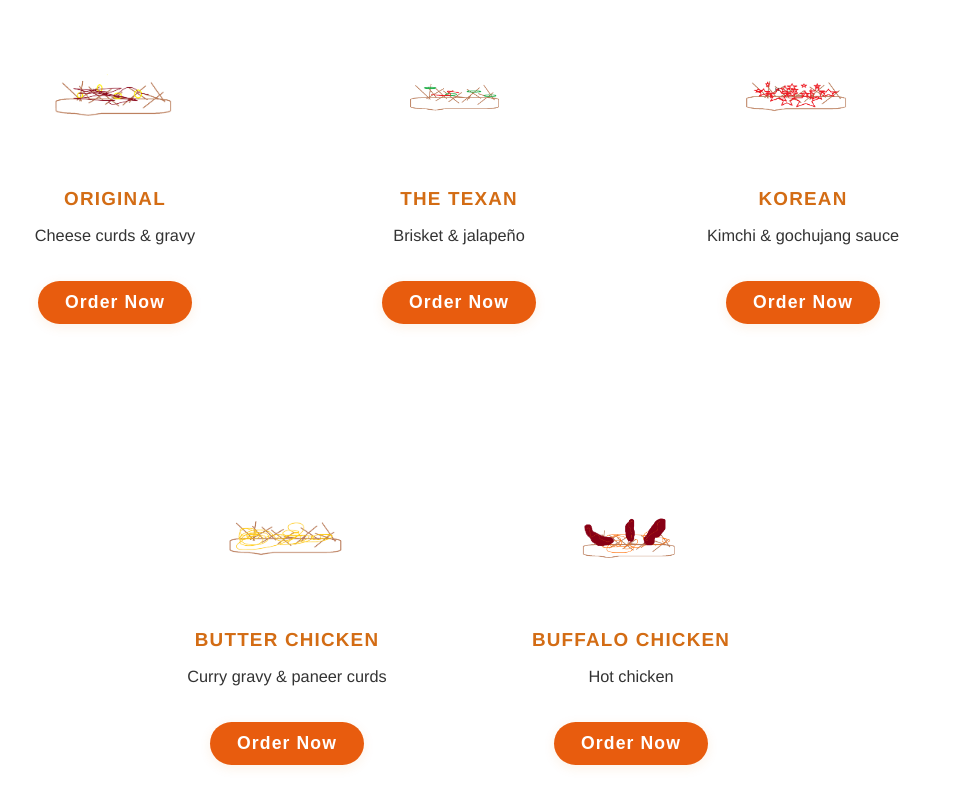
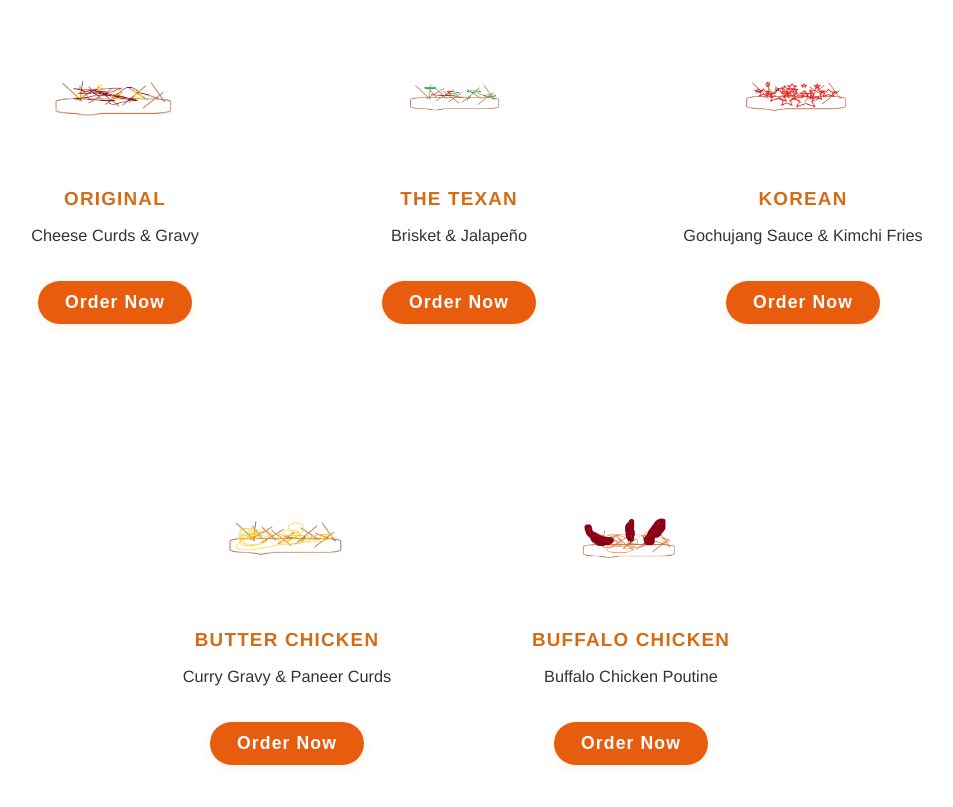
Before and after one commit to Moboscrub/FriesAndMore, a plain HTML site: page index.html in a window 1280 px wide. Shown: the part 641-1448 px from the top of the page, without its empty margins (181-1134 px from the left). Drawn offline with Linux system fonts and the light colour scheme.

Commit message:
Add files via upload

```diff
--- a/index.html
+++ b/index.html
@@ -2,7 +2,7 @@
 <html lang="en">
 <head>
   <meta charset="UTF-8">
-  <title>Fries&</title>
+  <title>Fries&More</title>
   <meta name="viewport" content="width=device-width, initial-scale=1.0">
   <style>
     body { font-family: 'Helvetica Neue', Arial, sans-serif; background: #fff; color: #333; }
@@ -50,8 +50,8 @@
     .nav-btns {
       position: absolute;
       top: 0;
-      left: -80px;   /* all the way to left */
-      right: -80px;  /* all the way to right */
+      left: 0px;   /* all the way to left */
+      right: 0px;  /* all the way to right */
       height: 100%;
       display: flex;
       align-items: center;
@@ -171,7 +171,7 @@
 <body>
   <header>
     <div class="nav-container">
-      <div class="logo" style="font-size:1.4rem;font-weight:700;">Fries & More</div>
+      <div class="logo" style="font-size:1.4rem;font-weight:700;">Fries&More</div>
       <nav>
         <ul>
           <li><a href="#">Menu</a></li>
@@ -201,7 +201,7 @@
         <div class="slide-content">
           <div class="label">New</div>
           <h2>The Texan</h2>
-          <p>Smokey brisket & jalapeño</p>
+          <p>Smokey Brisket & Jalapeño</p>
           <button class="btn-order">Try Now</button>
         </div>
       </div>
@@ -210,7 +210,7 @@
         <div class="slide-content">
           <div class="label">Hot</div>
           <h2>Korean Poutine</h2>
-          <p>Gochujang sauce.</p>
+          <p>Gochujang sauce & kimchi fries</p>
           <button class="btn-order">Try Now</button>
         </div>
       </div>
@@ -228,7 +228,7 @@
         <div class="slide-content">
           <div class="label"></div>
           <h2>Buffalo Chicken</h2>
-          <p>Buffalo chicken poutine.</p>
+          <p>Buffalo Chicken Poutine</p>
           <button class="btn-order">Try Now</button>
         </div>
       </div>
@@ -246,31 +246,31 @@
     <div class="flavor-card">
       <img class="flavor-image" src="original.png" alt="Original">
       <div class="flavor-name">Original</div>
-      <div class="flavor-desc">Cheese curds & gravy</div>
+      <div class="flavor-desc">Cheese Curds & Gravy</div>
       <button class="btn-order">Order Now</button>
     </div>
     <div class="flavor-card">
       <img class="flavor-image" src="texan.png" alt="The Texan">
       <div class="flavor-name">The Texan</div>
-      <div class="flavor-desc">Brisket & jalapeño</div>
+      <div class="flavor-desc">Brisket & Jalapeño </div>
       <button class="btn-order">Order Now</button>
     </div>
     <div class="flavor-card">
       <img class="flavor-image" src="korean.png" alt="Korean">
       <div class="flavor-name">Korean</div>
-      <div class="flavor-desc">Kimchi & gochujang sauce</div>
+      <div class="flavor-desc">Gochujang Sauce & Kimchi Fries</div>
       <button class="btn-order">Order Now</button>
     </div>
     <div class="flavor-card">
       <img class="flavor-image" src="butter-chicken.png" alt="Butter Chicken">
       <div class="flavor-name">Butter Chicken</div>
-      <div class="flavor-desc">Curry gravy & paneer curds</div>
+      <div class="flavor-desc">Curry Gravy & Paneer Curds</div>
       <button class="btn-order">Order Now</button>
     </div>
     <div class="flavor-card">
       <img class="flavor-image" src="nashville-hot.png" alt="Nashville Hot">
       <div class="flavor-name">Buffalo Chicken</div>
-      <div class="flavor-desc">Hot chicken</div>
+      <div class="flavor-desc">Buffalo Chicken Poutine</div>
       <button class="btn-order">Order Now</button>
     </div>
   </section>
```
